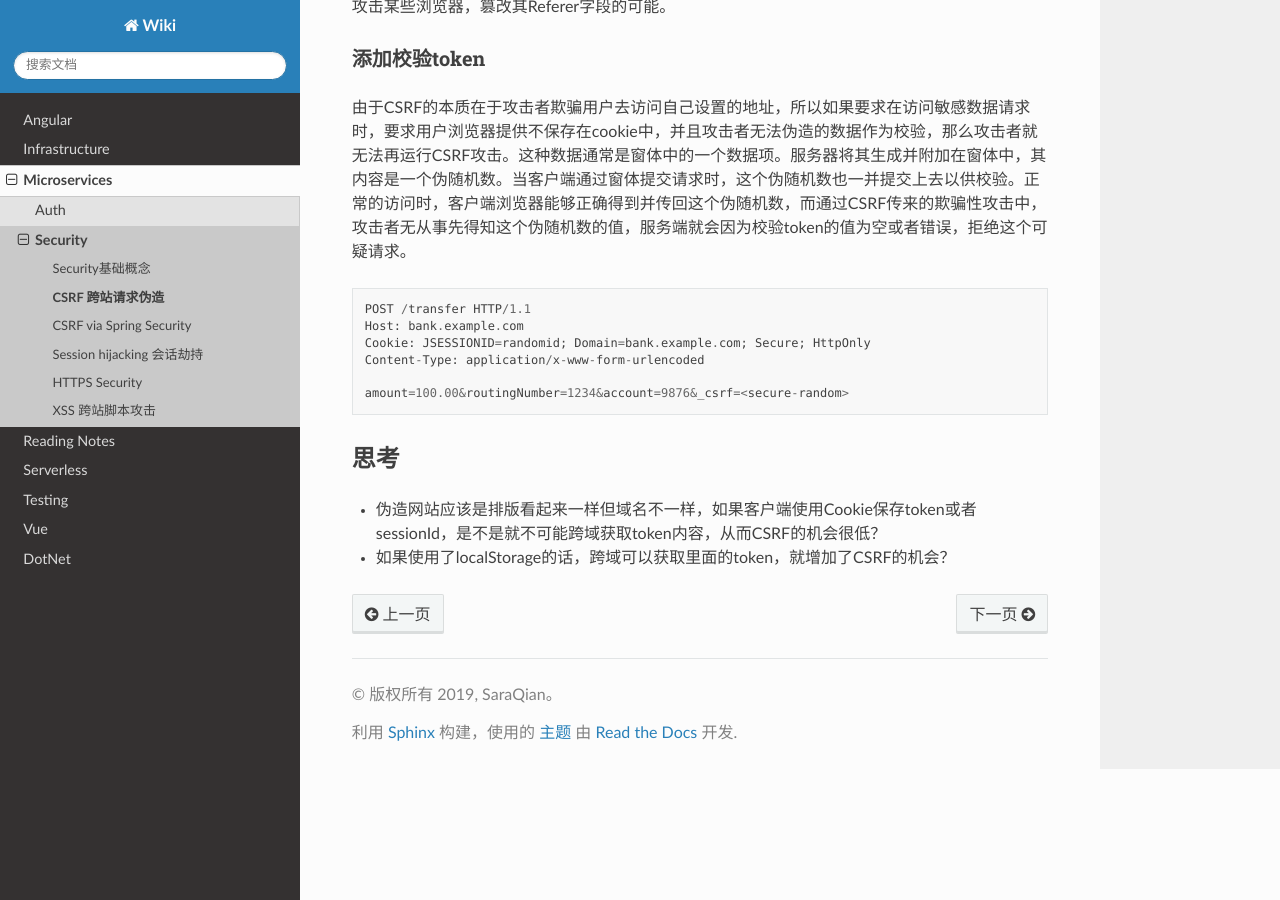
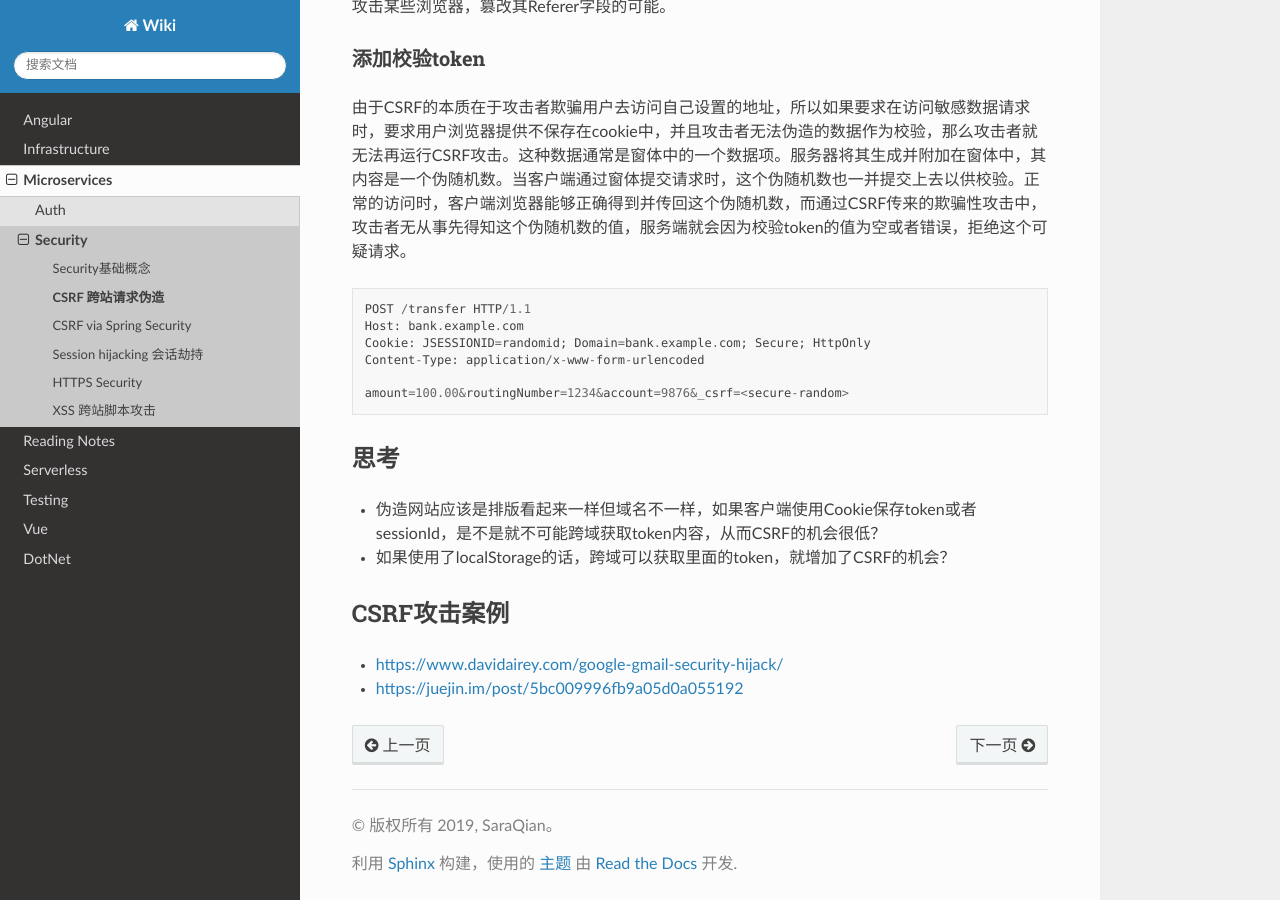
Before and after one commit to abigail830/Sphinx_wiki, a Sphinx documentation site: the page built from source/Microservices/Security/CSRF.rst, in a window 1280 px wide and 900 px high, scrolled down 1383 px. Built offline with Sphinx 7.4.7 and the Read the Docs theme 2.0.0, drawn with Linux system fonts in a browser that asks for light colours.

Commit message:
Update CSRF.rst

```diff
--- a/source/Microservices/Security/CSRF.rst
+++ b/source/Microservices/Security/CSRF.rst
@@ -69,4 +69,11 @@ HTTP头中有一个Referer字段，这个字段用以标明请求来源于哪个
 * 如果使用了localStorage的话，跨域可以获取里面的token，就增加了CSRF的机会？
 
 
+CSRF攻击案例
+---------------
+
+* https://www.davidairey.com/google-gmail-security-hijack/
+* https://juejin.im/post/5bc009996fb9a05d0a055192
+
+
 .. index:: Security, SpringBoot
```
